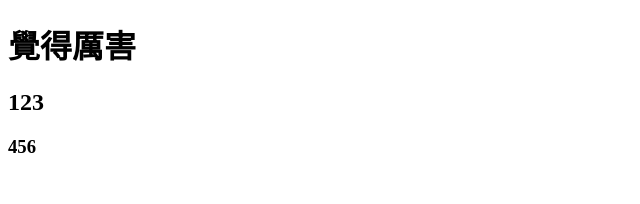
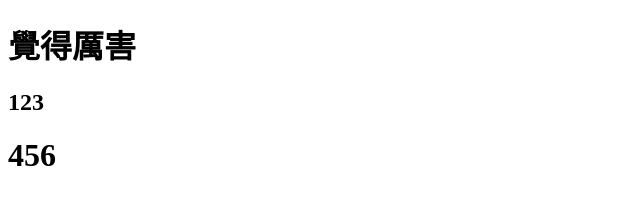
Before and after one commit to kingian1215/DJ.dithub.com, a plain HTML site: page T2.html in a window 1280 px wide. Shown: the full height of the page, 0-640 px from the left. Drawn offline with Linux system fonts and the light colour scheme.

Commit message:
Update T2.html

```diff
--- a/T2.html
+++ b/T2.html
@@ -7,7 +7,7 @@
   <body>
     <h1>覺得厲害    </h1>
     <h2>123</h2>
-    <h3>456</h2>
+    <h1>456</h2>
 
   </body>
 </html>
```
